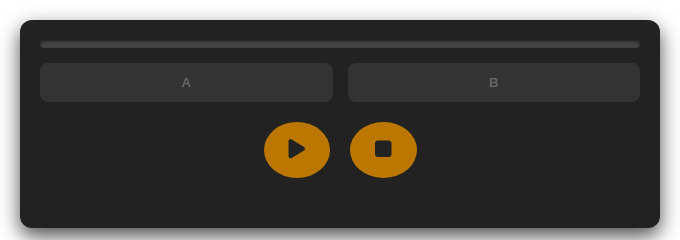
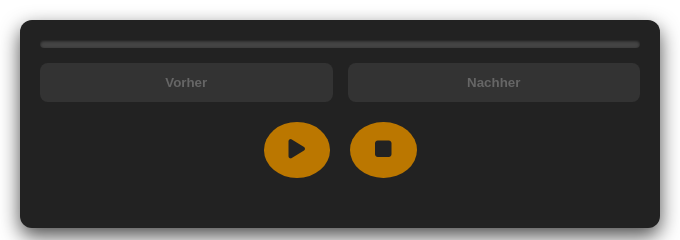
Before and after one commit to Carlo411/AB-Waves-Vocal-Chain, a plain HTML site: page index.html in a window 1280 px wide. Shown: the top 240 px of the page, 300-980 px from the left. Drawn offline with Linux system fonts and the light colour scheme.

Commit message:
Update index.html

```diff
--- a/index.html
+++ b/index.html
@@ -21,8 +21,8 @@
         <div class="progress__bar progress__fill"></div>
       </div>
       <div class="ab__controls">
-        <button class="ab__button a__button" disabled>A</button>
-        <button class="ab__button b__button" disabled>B</button>
+        <button class="ab__button a__button" disabled>Vorher</button>
+        <button class="ab__button b__button" disabled>Nachher</button>
       </div>
       <div class="play__stop__controls">
         <button class="play__pause__button play__button" disabled>
```
